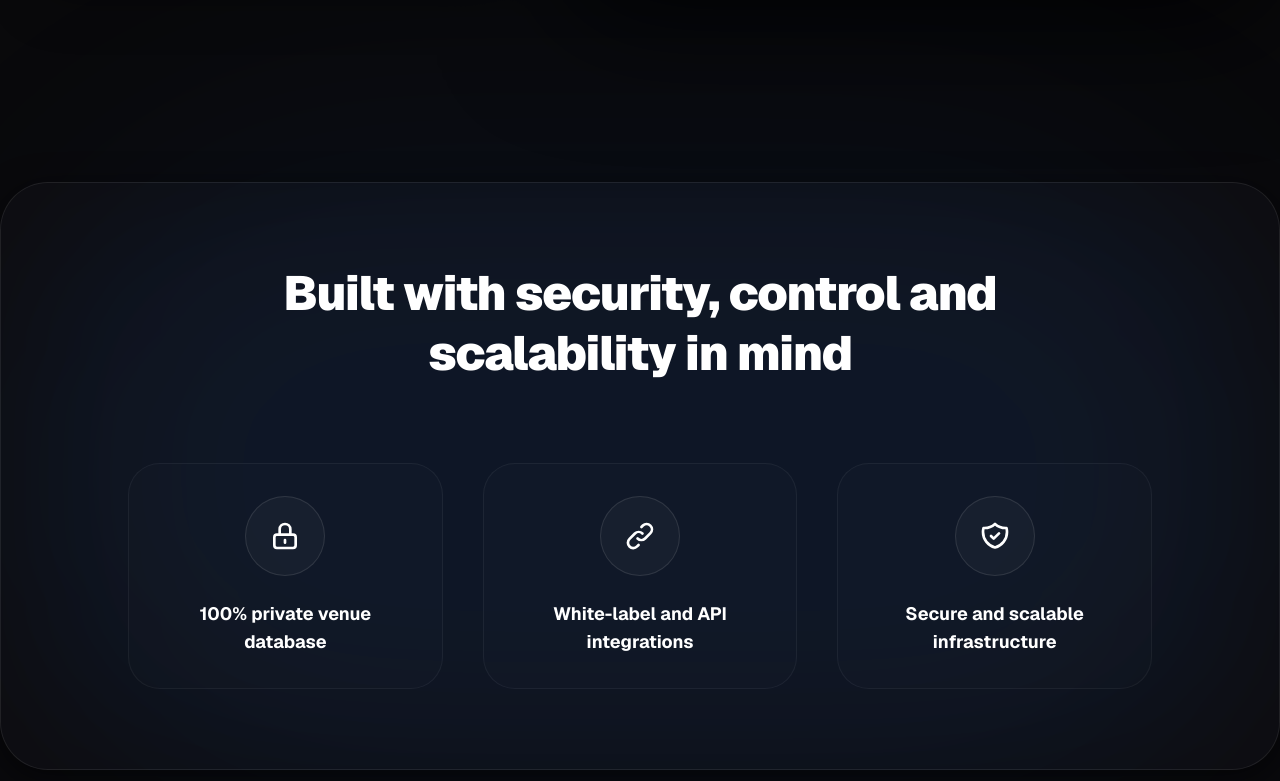
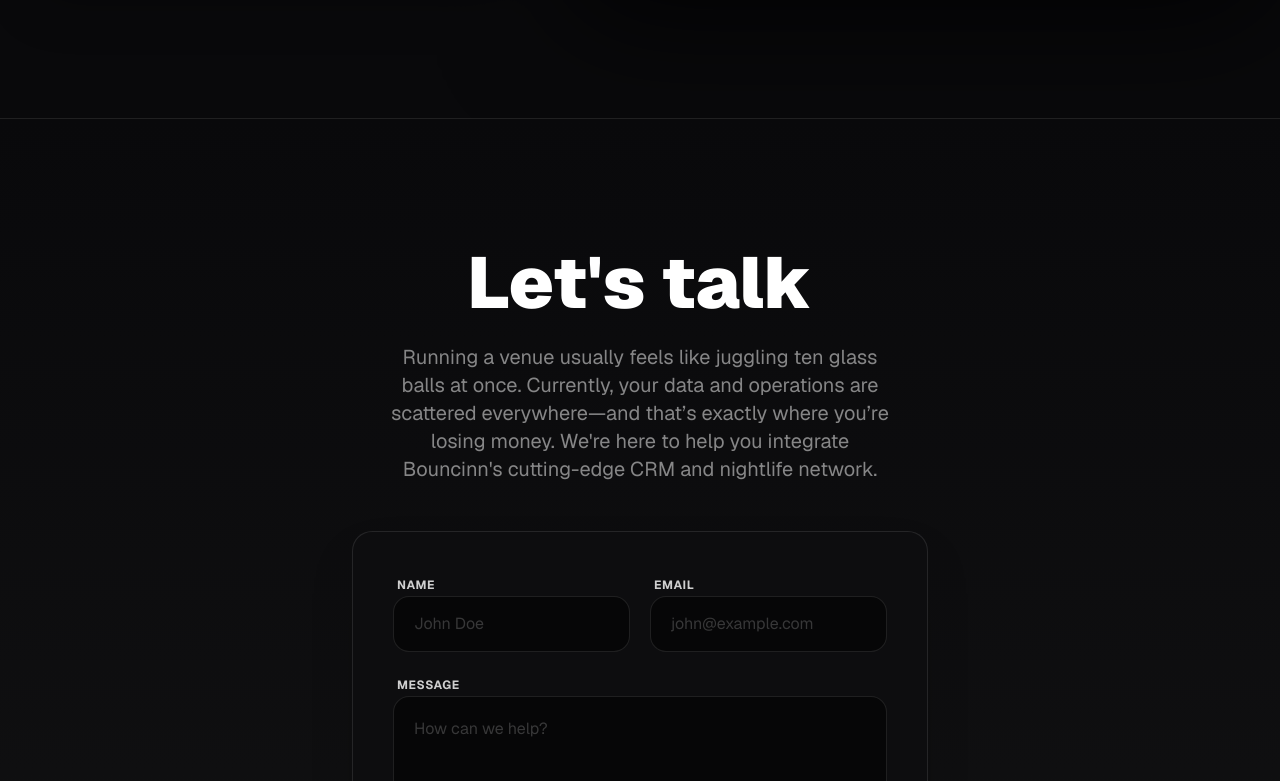
Before and after one commit to anilerenergin/bouncinndotcom, a Next.js app: page /app in a window 1280 px wide. Shown: the part 8559-9340 px from the top of the page. Built offline with nearby package versions, Linux system fonts and the light colour scheme; no server answers.

Commit message:
remove mock widget

```diff
--- a/app/[locale]/page.tsx
+++ b/app/[locale]/page.tsx
@@ -8,7 +8,6 @@
 import { AppPromotionsSection } from '@/components/sections/AppPromotionsSection';
 import { ManifestoSection } from '@/components/sections/ManifestoSection';
 import { FeatureHighlightsSection } from '@/components/sections/FeatureHighlightsSection';
-import { SecuritySection } from '@/components/sections/SecuritySection';
 import { CtaFooterSection } from '@/components/sections/CtaFooterSection';
 
 export default function HomePage() {
@@ -56,7 +55,6 @@
 
       <div id="crm">
         <FeatureHighlightsSection />
-        <SecuritySection />
       </div>
 
       <CtaFooterSection />
--- a/components/sections/SecuritySection.tsx
+++ /dev/null
@@ -1,39 +0,0 @@
-'use client';
-
-import { useTranslations } from 'next-intl';
-import { FadeInSection } from '@/components/ui/FadeInSection';
-
-import { motion } from 'framer-motion';
-
-export function SecuritySection() {
-  const t = useTranslations('Index');
-
-  return (
-    <FadeInSection className="text-center mt-16 md:mt-24 relative px-4 md:px-0">
-      <div className="absolute inset-0 bg-blue-500/5 blur-[120px] rounded-full -z-10" />
-
-      <div className="bg-white/[0.02] backdrop-blur-3xl rounded-[2.5rem] md:rounded-[3rem] border border-white/[0.08] shadow-[0_8px_32px_0_rgba(0,0,0,0.6)] py-16 md:py-20 px-6 lg:px-12 overflow-hidden mx-auto">
-        <h2 className="text-3xl md:text-5xl font-black tracking-tight max-w-3xl mx-auto mb-12 md:mb-20 leading-tight">
-          {t('security_title')}
-        </h2>
-        <div className="grid md:grid-cols-3 gap-8 md:gap-10 max-w-5xl mx-auto">
-          {[t('security_1'), t('security_2'), t('security_3')].map((text, i) => (
-            <motion.div
-              key={i}
-              whileHover={{ scale: 1.05 }}
-              transition={{ type: "spring", stiffness: 300, damping: 20 }}
-              className="flex flex-col items-center gap-6 p-8 bg-white/[0.01] rounded-[2rem] border border-white/[0.05] hover:bg-white/[0.04] hover:shadow-2xl transition-colors cursor-default group"
-            >
-              <div className="w-20 h-20 rounded-full bg-white/[0.03] border border-white/10 flex items-center justify-center group-hover:border-live-red/50 group-hover:bg-live-red/10 transition-colors">
-                {i === 0 && <svg className="w-8 h-8 text-white group-hover:text-live-red transition-colors" fill="none" viewBox="0 0 24 24" stroke="currentColor"><path strokeLinecap="round" strokeLinejoin="round" strokeWidth={2} d="M12 15v2m-6 4h12a2 2 0 002-2v-6a2 2 0 00-2-2H6a2 2 0 00-2 2v6a2 2 0 002 2zm10-10V7a4 4 0 00-8 0v4h8z"/></svg>}
-                {i === 1 && <svg className="w-8 h-8 text-white group-hover:text-live-red transition-colors" fill="none" viewBox="0 0 24 24" stroke="currentColor"><path strokeLinecap="round" strokeLinejoin="round" strokeWidth={2} d="M13.828 10.172a4 4 0 00-5.656 0l-4 4a4 4 0 105.656 5.656l1.102-1.101m-.758-4.899a4 4 0 005.656 0l4-4a4 4 0 00-5.656-5.656l-1.1 1.1"/></svg>}
-                {i === 2 && <svg className="w-8 h-8 text-white group-hover:text-live-red transition-colors" fill="none" viewBox="0 0 24 24" stroke="currentColor"><path strokeLinecap="round" strokeLinejoin="round" strokeWidth={2} d="M9 12l2 2 4-4m5.618-4.016A11.955 11.955 0 0112 2.944a11.955 11.955 0 01-8.618 3.04A12.02 12.02 0 003 9c0 5.591 3.824 10.29 9 11.622 5.176-1.332 9-6.03 9-11.622 0-1.042-.133-2.052-.382-3.016z"/></svg>}
-              </div>
-              <h4 className="text-lg font-bold text-white max-w-[200px]">{text}</h4>
-            </motion.div>
-          ))}
-        </div>
-      </div>
-    </FadeInSection>
-  );
-}
--- a/messages/en.json
+++ b/messages/en.json
@@ -42,11 +42,6 @@
     "feat_guest_sub": "Smart guest list and check-in management for venues",
     "feat_guest_desc": "You are gathering massive amounts of data from PR channels, yet struggling to pivot this into actionable strategies.",
 
-    "security_title": "Built with security, control and scalability in mind",
-    "security_1": "100% private venue database",
-    "security_2": "White-label and API integrations",
-    "security_3": "Secure and scalable infrastructure",
-
     "cta_lets": "Let's talk",
     "cta_desc": "Running a venue usually feels like juggling ten glass balls at once. Currently, your data and operations are scattered everywhere—and that’s exactly where you’re losing money. We're here to help you integrate Bouncinn's cutting-edge CRM and nightlife network.",
 
--- a/messages/tr.json
+++ b/messages/tr.json
@@ -42,11 +42,6 @@
     "feat_guest_sub": "Mekanlar için akıllı liste ve check-in çözümü",
     "feat_guest_desc": "PR kanallarından tonla veri topluyorsunuz ama bunları uygulanabilir stratejilere çevirmekte zorlanıyorsunuz. Biz bunu kolaylaştırıyoruz.",
 
-    "security_title": "Güvenlik, kontrol ve ölçeklenebilirlik ön planda",
-    "security_1": "%100 özel mekan veri tabanı",
-    "security_2": "White-label ve API entegrasyonları",
-    "security_3": "Güvenli ve güçlü altyapı",
-
     "cta_lets": "Hadi Konuşalım",
     "cta_desc": "Bir mekanı yönetmek genellikle aynı anda on işi birden yapmak gibidir. Şu anda verileriniz ve operasyonlarınız her yere dağılmış durumda; işte tam da bu noktada para kaybediyorsunuz. Bouncinn'in son teknoloji CRM sistemini ve gece hayatı ağını işletmenize entegre etmek için buradayız.",
 
```
